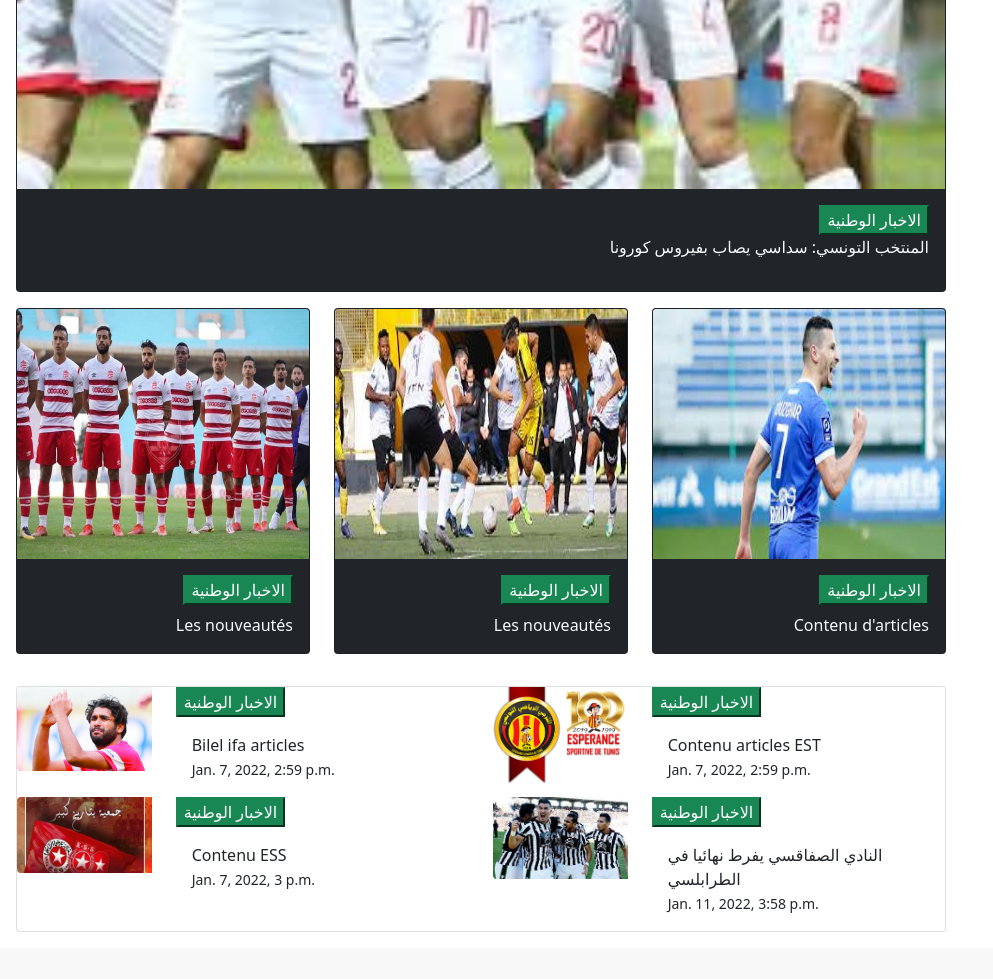
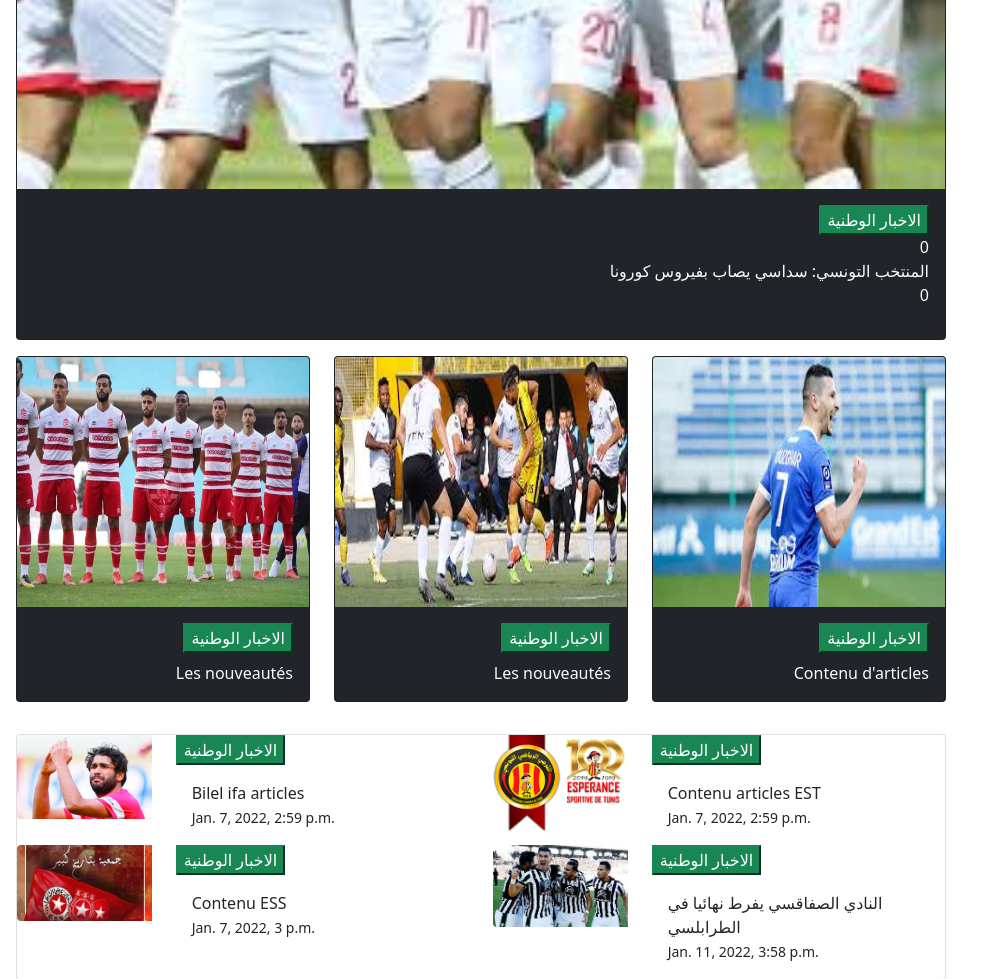
Before and after one commit to BenFradjKhalil/foot24, a Django app: page / in a window 1280 px wide. Shown: the part 576-1555 px from the top of the page, without its empty margins (0-993 px from the left). Before the commit the page ends 1508 px from the top, so only its background shows below. Run offline with Django 3.2, Linux system fonts and the light colour scheme; data comes from the database, SQL or seed files in the repository; both versions use the stored data as it was after the commit.

Commit message:
Déployérsrrlmm

```diff
--- a/art24/templates/art24/articles.html
+++ b/art24/templates/art24/articles.html
@@ -89,8 +89,9 @@
 
                                 <div class="card-body">
                                <button class=" btn-success"> الاخبار الوطنية </button>
-
+                               <p class="card-text mb-0">{{ articlep.titre }}</p>
                                <p class="card-text mb-0">{{ articlep.contenu }}</p>
+                               <p class="card-text mb-0">{{ articlep.information }}</p>
 
                             </p>
                               </div>
```
Also changed, not shown: db.sqlite3.
